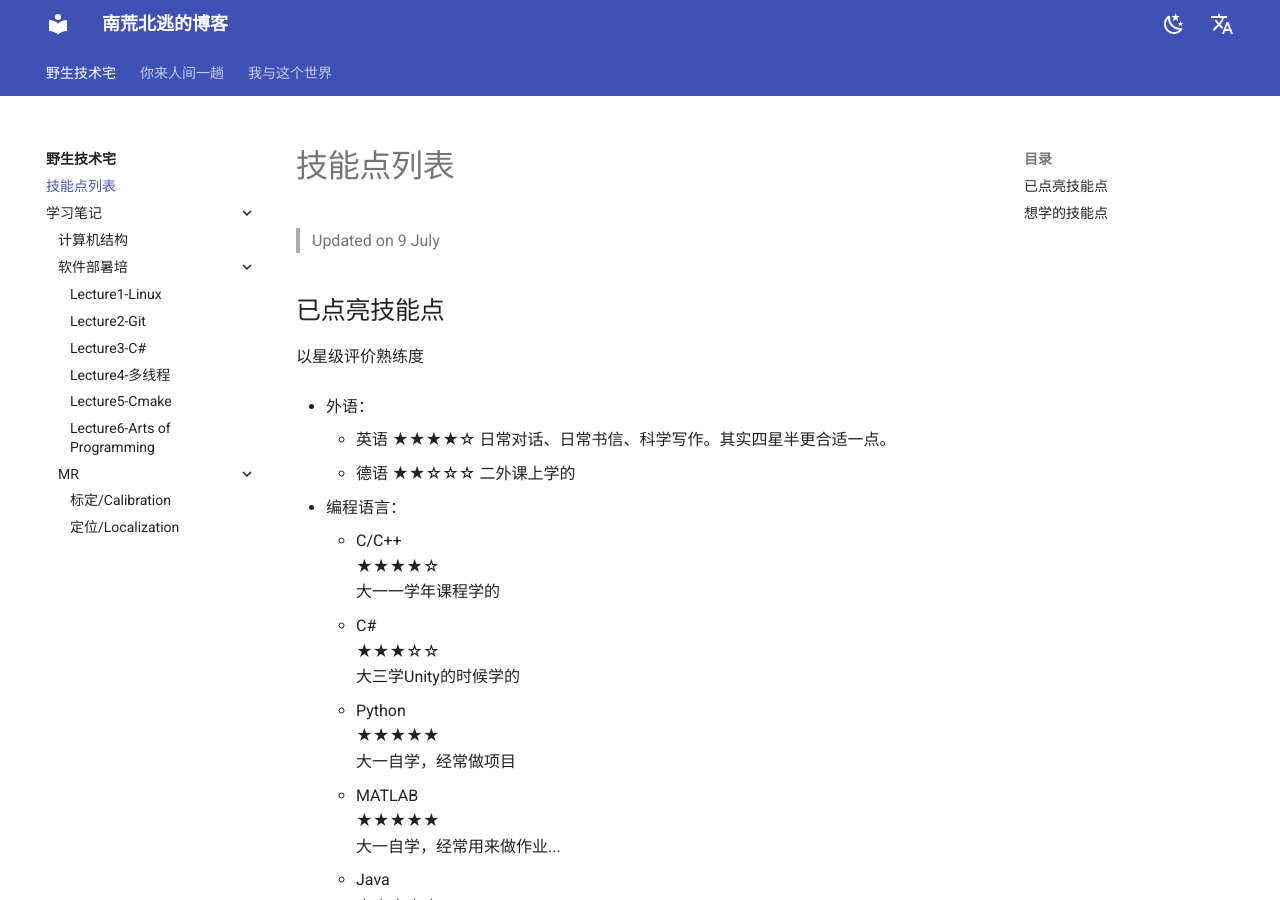
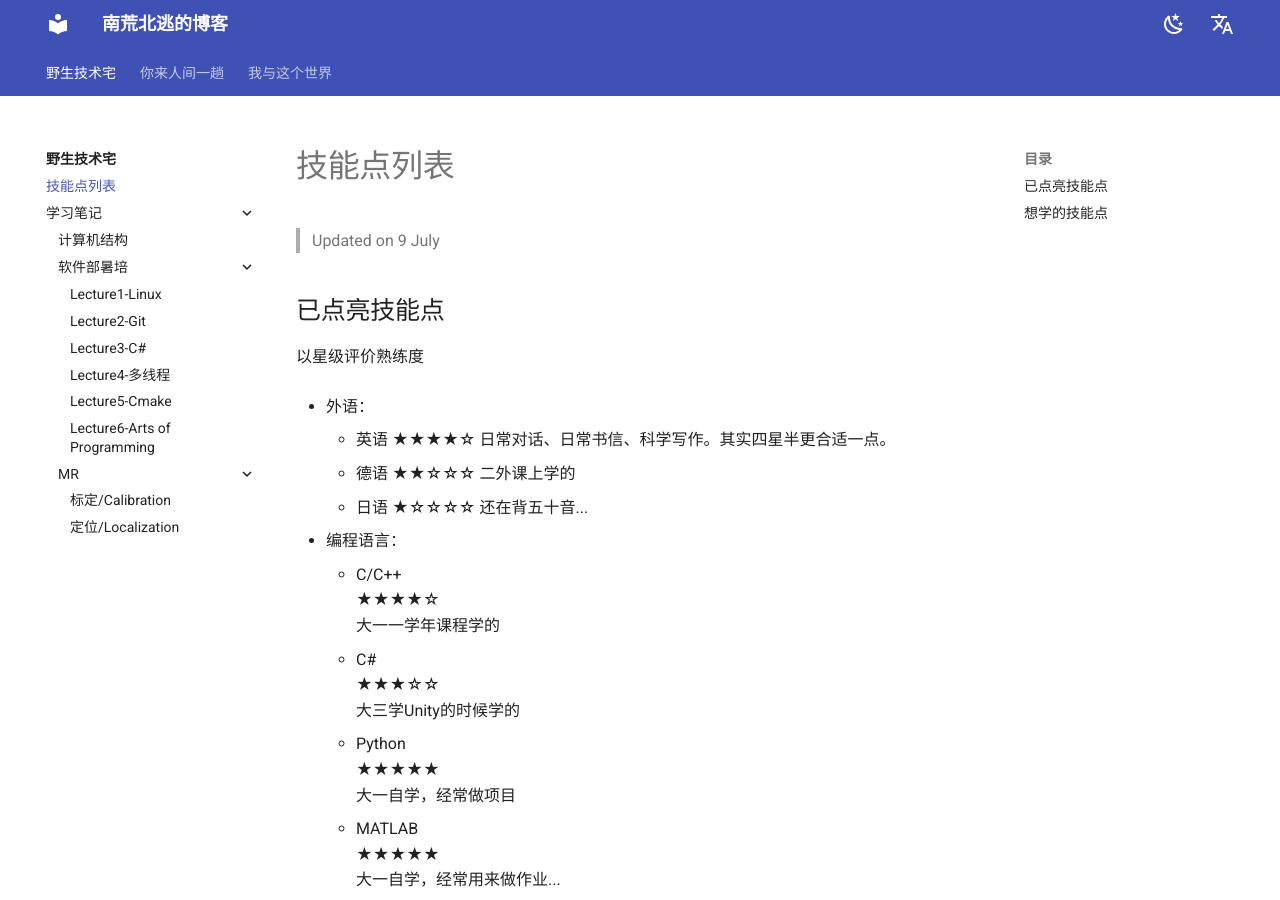
Before and after one commit to Thingamab0b/Thingamab0b.github.io, an MkDocs documentation site: the page built from docs/zh/tech/技能点列表.md, in a window 1280 px wide and 900 px high. Built offline with MkDocs 1.6.1 and Material for MkDocs 9.7.7, drawn with Linux system fonts in a browser that asks for light colours; comment, search, counter and statistics services are not loaded.

Commit message:
Update 技能点列表.md

```diff
--- a/docs/zh/tech/技能点列表.md
+++ b/docs/zh/tech/技能点列表.md
@@ -6,6 +6,7 @@
 - 外语：
     - 英语 ★★★★☆ 日常对话、日常书信、科学写作。其实四星半更合适一点。
     - 德语 ★★☆☆☆ 二外课上学的
+    - 日语 ★☆☆☆☆ 还在背五十音...
 
 - 编程语言：
     - C/C++
```
